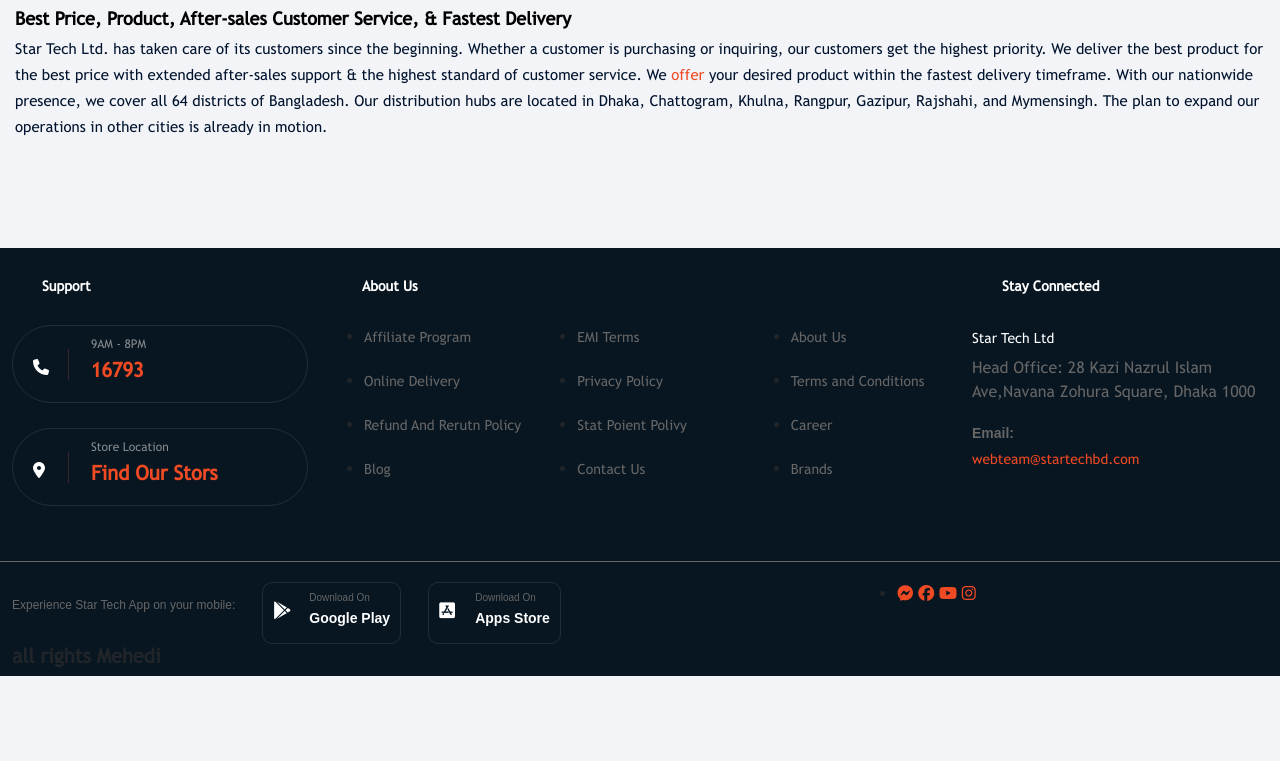
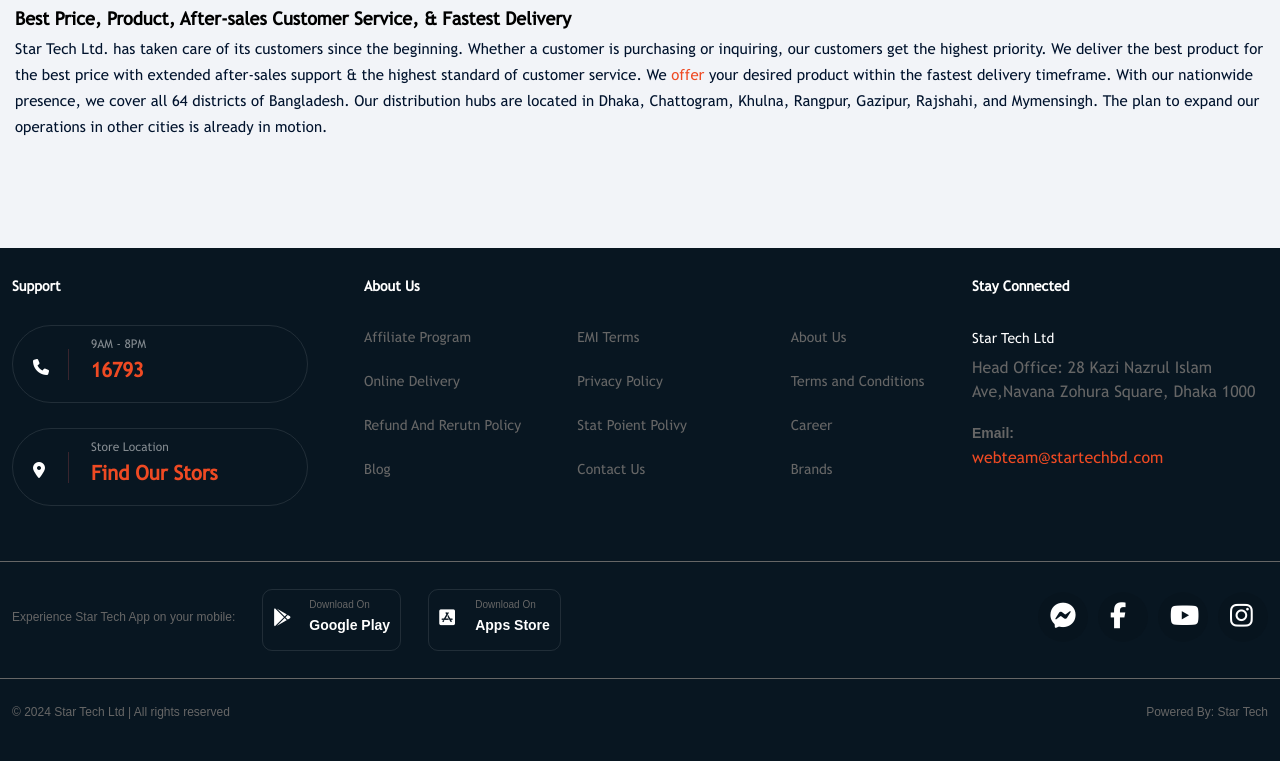
Before and after one commit to farzanaYesminn/startech-clone, a plain HTML site: page index.html in a window 1280 px wide. Shown: the part 3204-3965 px from the top of the page. Before the commit the page ends 3880 px from the top, so only its background shows below. Drawn offline with nearby package versions, Linux system fonts and the light colour scheme.

Commit message:
footer done

```diff
--- a/css/styles.css
+++ b/css/styles.css
@@ -476,8 +476,11 @@
 }
 #footer h4{
     color: #ffffff;
-    margin: 30px;
+    margin: 30px 0;
     font-size: 14px;
+}
+#footer .aboutus h4{
+    margin-left: 32px;
 }
 #footer .contact-us{
     box-sizing: border-box;
@@ -491,7 +494,7 @@
     align-items: center;
     margin-bottom: 25px;
 }
-#footer .contact-us:hover .hotline-call{
+#footer .contact-us .hotline-call:hover {
     border: 1px solid #ef4a23;
 }
 
@@ -504,7 +507,7 @@
     align-items: center;
     margin-bottom: 25px;
 }
- #footer .contact-us:hover .hotline-location{
+ #footer .contact-us .hotline-location:hover{
     border: 1px solid #ef4a23;
  }
 
@@ -572,6 +575,7 @@
 }
 #footer .footer-link ul li{
     padding-bottom: 20px;
+    list-style: none;
 
 }
 #footer .footer-link ul li a{
@@ -594,18 +598,17 @@
 #footer .footerleft-link p{
     color: #666;
 }
-#footer .footerleft-link p a{
-    color: #ef4a23;
-    line-height: 26px;
-    font-size: 14px;
-    background-color: transparent;
-
-}
-#footer .footerleft-link p .email{
-    margin-bottom: 8px;
+#footer .footerleft-link .email{
+    margin-top: 20px;
     font-size: 14px;
     line-height: 26px;
     font-family: sans-serif;
+    color: #666;
+    padding-bottom: 20px;
+    font-family: sans-serif;
+ }
+ #footer .footerleft-link .email a{
+    margin-top: 20px;
  }
  #footer .footer-social{
     margin-top: 30px;
@@ -616,6 +619,7 @@
     justify-content: space-between;
     flex-direction: row;
     padding: 20px 0 0;
+    align-items: center;
 
  }
  #footer .social-link{
@@ -632,10 +636,13 @@
     font-family: sans-serif;
     line-height: 26px;
     align-items: center;
+    margin-top: 10px;
 
 
  }
-
+ #footer .social .social-link{
+    align-items: center;
+ }
  #footer .social .social-link span{
     display: flex;
     column-gap: 12px;
@@ -670,34 +677,56 @@
     color: #fff;
     margin-top: 8px;
 }
-#footer .footer-social .socialicon .iconlink{
+#footer .footer-social .socialicon .icon{
     display: flex;
+    flex-direction: row;
     justify-content: flex-end;
-    flex-direction: row;
+    align-items: center;
+    margin-top: 10px;
+}
+#footer .footer-social .socialicon .icon li{
+    list-style: none;
+    margin-left: 10px;
+    background: rgba(2, 0, 0, 0.1);
+    height: 50px;
+    width: 50px;
+    padding: 10px;
+    border-radius: 50%;
+    align-items: center;
+    justify-content: center;
+    display: flex;
+}
 
+#footer .footer-social .socialicon .icon li:hover{
+    background: #00237e;
+}
+#footer .footer-social .socialicon .icon li a i{
+    font-size: 26px;
+    line-height: 26px;
+    color: #fff;
+    width: 26px;
+    height: 26px;
 
 }
-#footer .footer-social .socialicon .iconlink li{
+#footer .footer-social{
+    border-bottom: 1px solid #666;
+    padding-bottom: 20px;
+}
+#footer .footer-rights .row{
     display: flex;
-    justify-content: center;
+    align-items: center;
+    padding: 20px 0;
 }
-#footer .footer-social .socialicon .iconlink li a{
-    height: 34px;
-    width: 34px;
-    background:hwb(60 73% 27% / 0.2) ;
-    display: inline-block;
-    justify-content: center;
-    font-size: 24px;
-    line-height: 34px;
-    text-align: center;
-    margin-left: 10px;
-    color: #fff;
-    border-radius: 50px;
+#footer .footer-rights .row p{
+    color: #666;
+    font-size: 12px;
+    line-height: 26px;
+    font-family: sans-serif;
 }
-#footer .footer-social .socialicon .iconlink li a i{
-    padding: 8px;
-    align-items: center;
-    justify-content: center;
+
+#footer .footer-rights .right {
+    justify-content: end;
+    display: flex;
 }
 
 /* footer part css end -------------- */
--- a/index.html
+++ b/index.html
@@ -329,7 +329,7 @@
 
 
               </div>
-              <div class="col-sm-6">
+              <div class="col-sm-6 aboutus">
                 <h4>About Us</h4>
                 <div class="row link">
                     <div class="col-sm-4 footer-link">
@@ -359,7 +359,7 @@
               <div class="col-sm-3 footerleft-link">
                 <h4> Stay Connected</h4>
                 <p><b class="company">Star Tech Ltd</b> <br>Head Office: 28 Kazi Nazrul Islam Ave,Navana Zohura Square, Dhaka 1000</p>
-                <p><b class="email">Email:</b> <br> <a href="mailto:webteam@startechbd.com">webteam@startechbd.com</a></p>
+                <span><b class="email">Email:</b> <br> <a href="mailto:webteam@startechbd.com">webteam@startechbd.com</a></span>
               </div>
             </div>
             <div class="row footer-social">
@@ -394,8 +394,16 @@
                             <ul class="icon">
                                 <li>
                                     <a href="#"><i class="fa-brands fa-facebook-messenger"></i></a>
-                                    <a href="#"><i class="fa-brands fa-facebook"></i> </a>
+                                </li>
+                                <li>
+                                    <a href="#"><i class="fa-brands fa-facebook-f"></i></a>
+                                </li>
+
+                                <li>
                                     <a href="#"><i class="fa-brands fa-youtube"></i></a>
+                                </li>
+
+                                <li>
                                     <a href="#"><i class="fa-brands fa-instagram"></i> </a>
                                 </li>
                             </ul>
@@ -405,7 +413,16 @@
                 </div>
             </div>
             <div class="row footer-rights">
-                <h5>all rights Mehedi</h5>
+                <div class="container-fluid">
+                    <div class="row">
+                        <div class="col-sm-6">
+                            <p> © 2024 Star Tech Ltd | All rights reserved</p>
+                        </div>
+                        <div class="col-sm-6 right">
+                            <p> Powered By: Star Tech</p>
+                        </div>
+                    </div>
+                </div>
             </div>
         </div>
      </footer>
```
